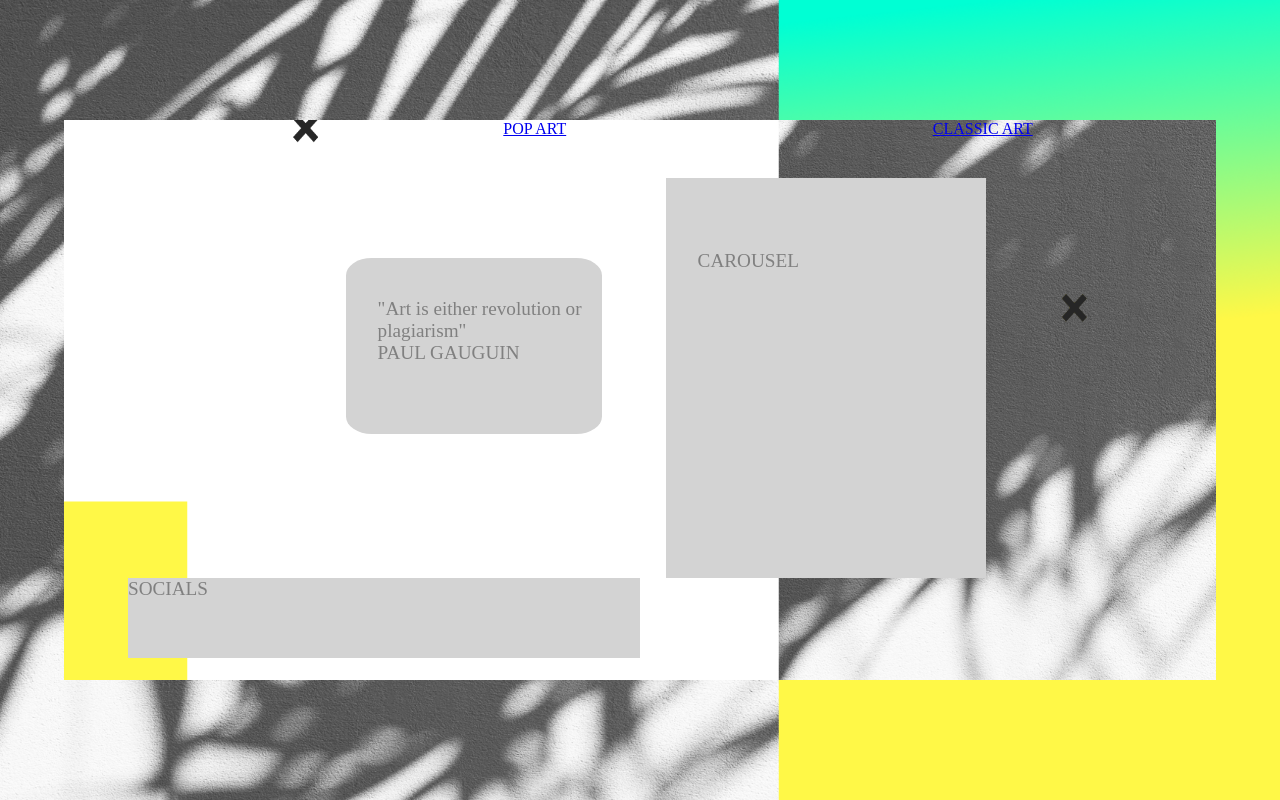
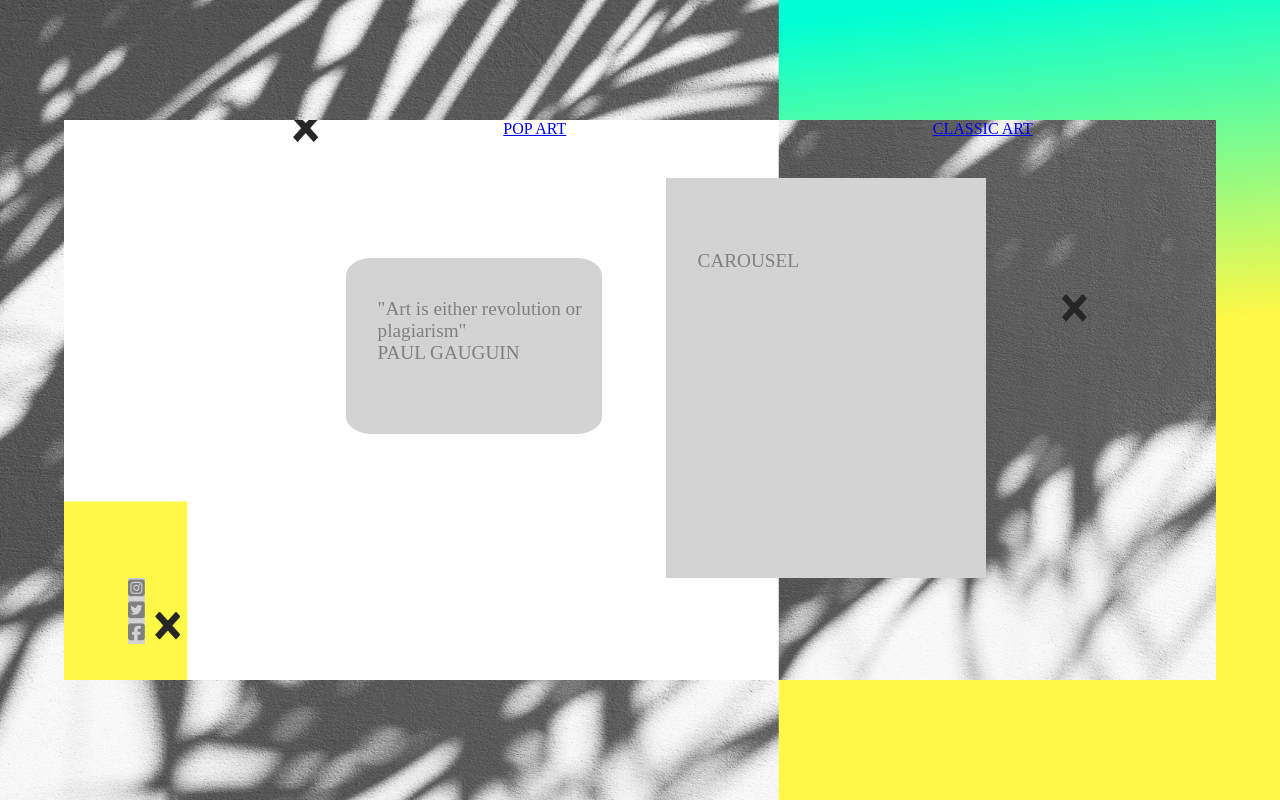
Before and after one commit to fafa-a/leMuseum, a React (Create React App) app: page / in a window 1280 px wide. Built offline with nearby package versions, Linux system fonts and the light colour scheme.

Commit message:
socials v1

```diff
--- a/public/index.html
+++ b/public/index.html
@@ -38,5 +38,6 @@
 				      To begin the development, run `npm start` or `yarn start`.
 				      To create a production bundle, use `npm run build` or `yarn build`.
 				    -->
+		<script src="https://kit.fontawesome.com/9ca9f07141.js" crossorigin="anonymous"></script>
 	</body>
 </html>
--- a/src/components/Socials.js
+++ b/src/components/Socials.js
@@ -1,13 +1,21 @@
-import React, { Component } from "react";
+import React from "react";
 
-class Socials extends Component {
-  render() {
-    return (
-      <div className="socials">
-        SOCIALS
-      </div>
-    );
-  }
+function Socials() {
+  return (
+    <div className="socials">
+      <ul>
+        <li>
+          <i className="fab fa-instagram-square"></i>
+        </li>
+        <li>
+          <i className="fab fa-twitter-square"></i>
+        </li>
+        <li>
+          <i className="fab fa-facebook-square"></i>
+        </li>
+      </ul>
+    </div>
+  );
 }
 
 export default Socials;
--- a/src/css/App.scss
+++ b/src/css/App.scss
@@ -1,12 +1,10 @@
 @import "./utils/reset.scss";
-
 
 body {
   height: 100vh;
   background-image: url(../images/background.png);
   background-repeat: no-repeat;
   background-size: 100% 100%;
-
 }
 
 .app {
@@ -18,7 +16,6 @@ body {
   background-image: url(../images/backApp.png);
   background-repeat: no-repeat;
   background-size: 100% 100%;
-
 }
 
 h1 {
@@ -26,8 +23,7 @@ h1 {
   font-size: 70px;
   font-weight: bold;
   text-align: center;
-  font-family: 'Roboto';
-
+  font-family: "Roboto";
 }
 
 nav ul {
@@ -43,7 +39,7 @@ nav ul {
 }
 
 .catchPhrase {
-  color :grey;
+  color: grey;
   font-size: 1.2rem;
   background-color: lightgrey;
   height: 22vh;
@@ -56,7 +52,7 @@ nav ul {
 }
 
 .carousel {
-  color :grey;
+  color: grey;
   font-size: 1.2rem;
   background-color: lightgrey;
   height: 50vh;
@@ -69,10 +65,11 @@ nav ul {
 }
 
 .socials {
-  color :grey;
+  display: inline-block;
+  color: grey;
   font-size: 1.2rem;
   background-color: lightgrey;
-  height: 10vh;
-  width: 40vw;
+  //height: 10vh;
+  //width: 40vw;
   margin-left: 5vw;
 }
```
Lines whose indentation alone changed are shown as unchanged.
